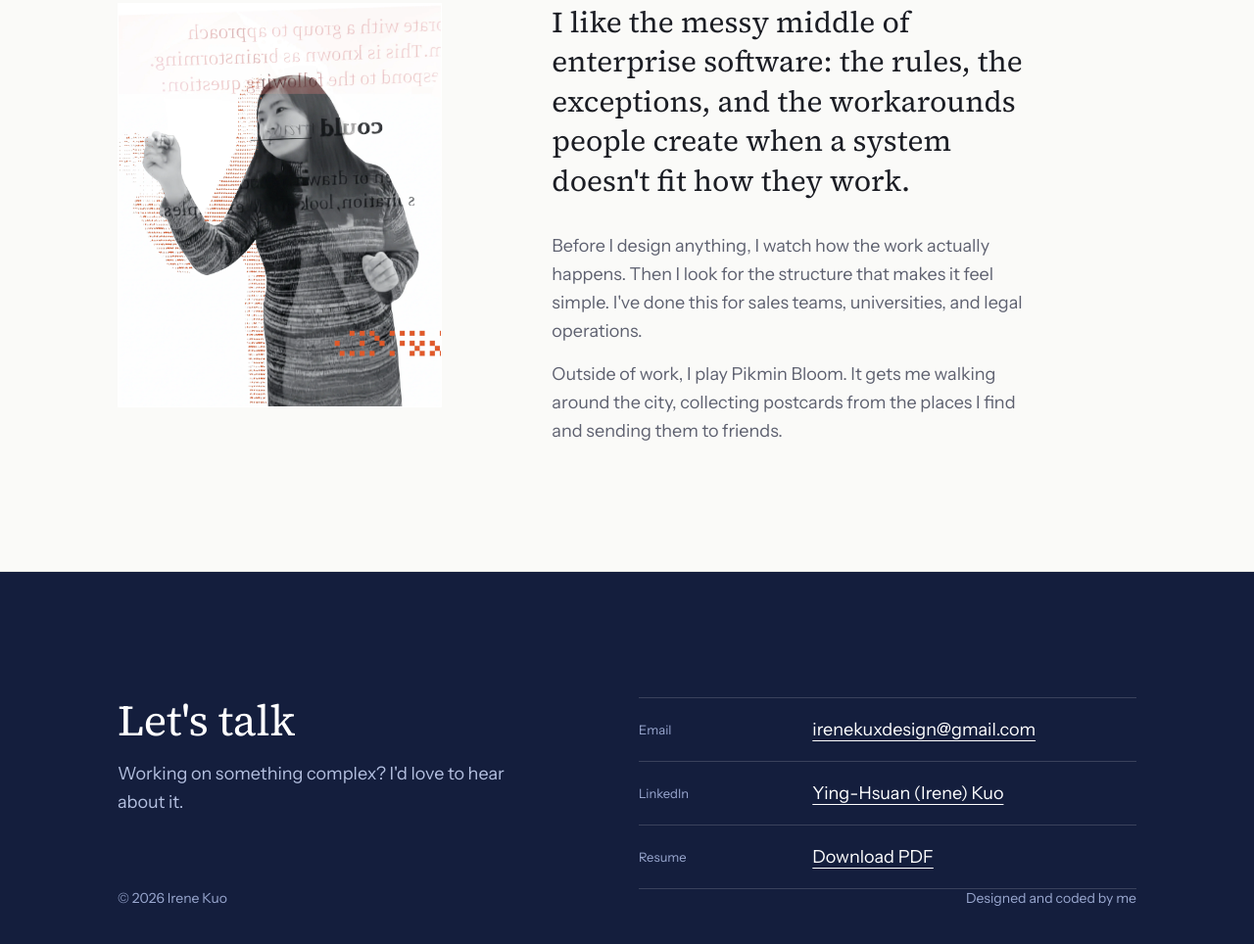
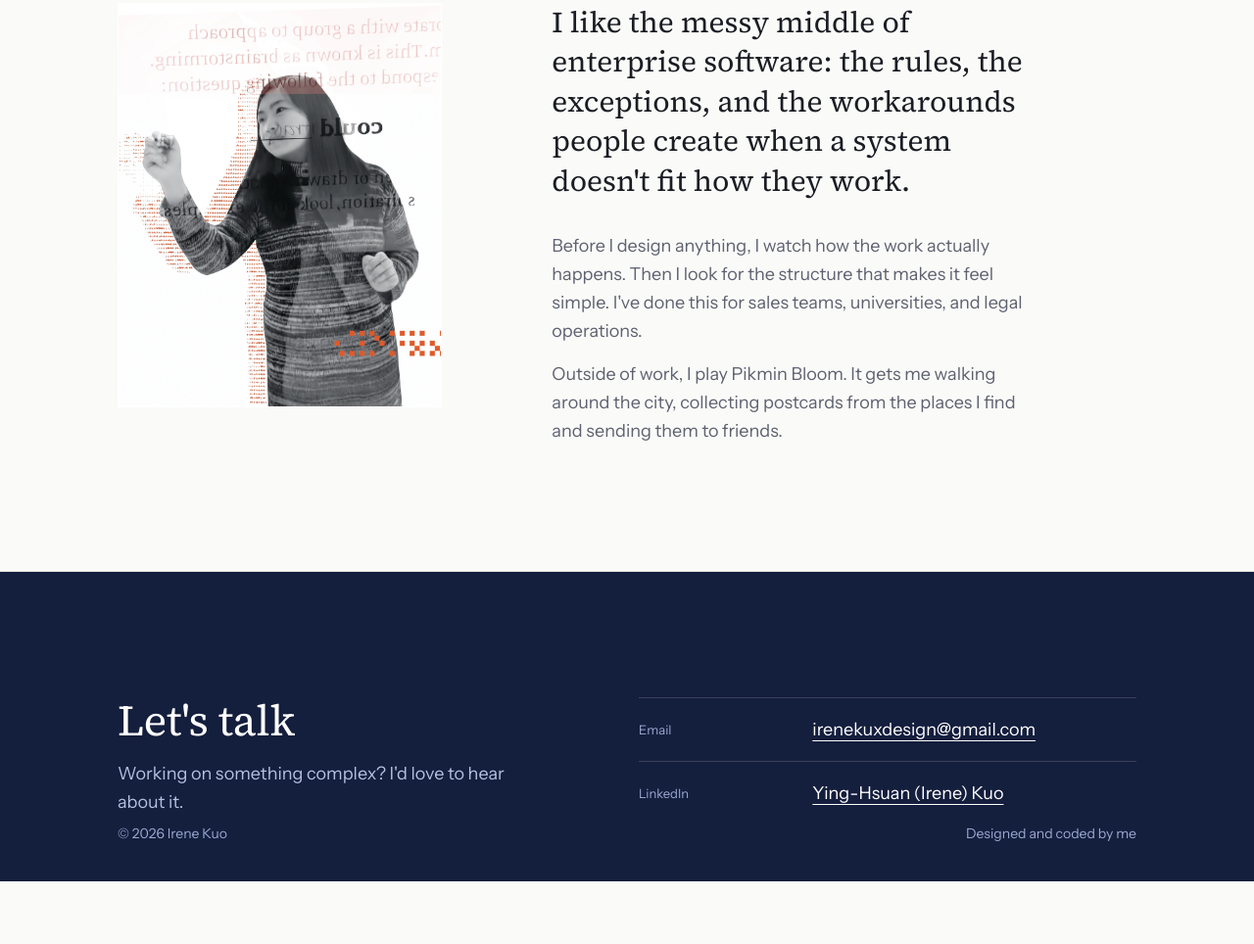
Before and after one commit to irenekuxdesign/portfolio, a plain HTML site: page index.html in a window 1280 px wide. Shown: the part 2908-3872 px from the top of the page at 98% size. After the commit the page ends 3808 px from the top, so only its background shows below. Drawn offline with Linux system fonts and the light colour scheme.

Commit message:
Remove resume section from index.html
Removed the resume section from the contact information.

```diff
--- a/index.html
+++ b/index.html
@@ -174,10 +174,6 @@ a{color:#BFCCF2}a:hover{color:#FFFFFF}
 <dt style="grid-column: 1 / span 2; font-size: 13px; color: #9AA8D0">LinkedIn</dt>
 <dd style="grid-column: 3 / span 4; margin: 0"><a href="https://www.linkedin.com/in/ying-hsuan-irene-kuo-26b336165/" style="font-size: 18px; color: #FFFFFF; text-decoration: underline; text-underline-offset: 5px">Ying-Hsuan (Irene) Kuo</a></dd>
 </div>
-<div style="display: grid; grid-template-columns: repeat(6, minmax(0, 1fr)); column-gap: 24px; align-items: center; min-height: 64px; border-top: 1px solid rgba(255,255,255,0.16); border-bottom: 1px solid rgba(255,255,255,0.16)">
-<dt style="grid-column: 1 / span 2; font-size: 13px; color: #9AA8D0">Resume</dt>
-<dd style="grid-column: 3 / span 4; margin: 0"><a href="resume.pdf" target="_blank" rel="noopener" style="font-size: 18px; color: #FFFFFF; text-decoration: underline; text-underline-offset: 5px">Download PDF</a></dd>
-</div>
 </dl>
 </div>
 
```
